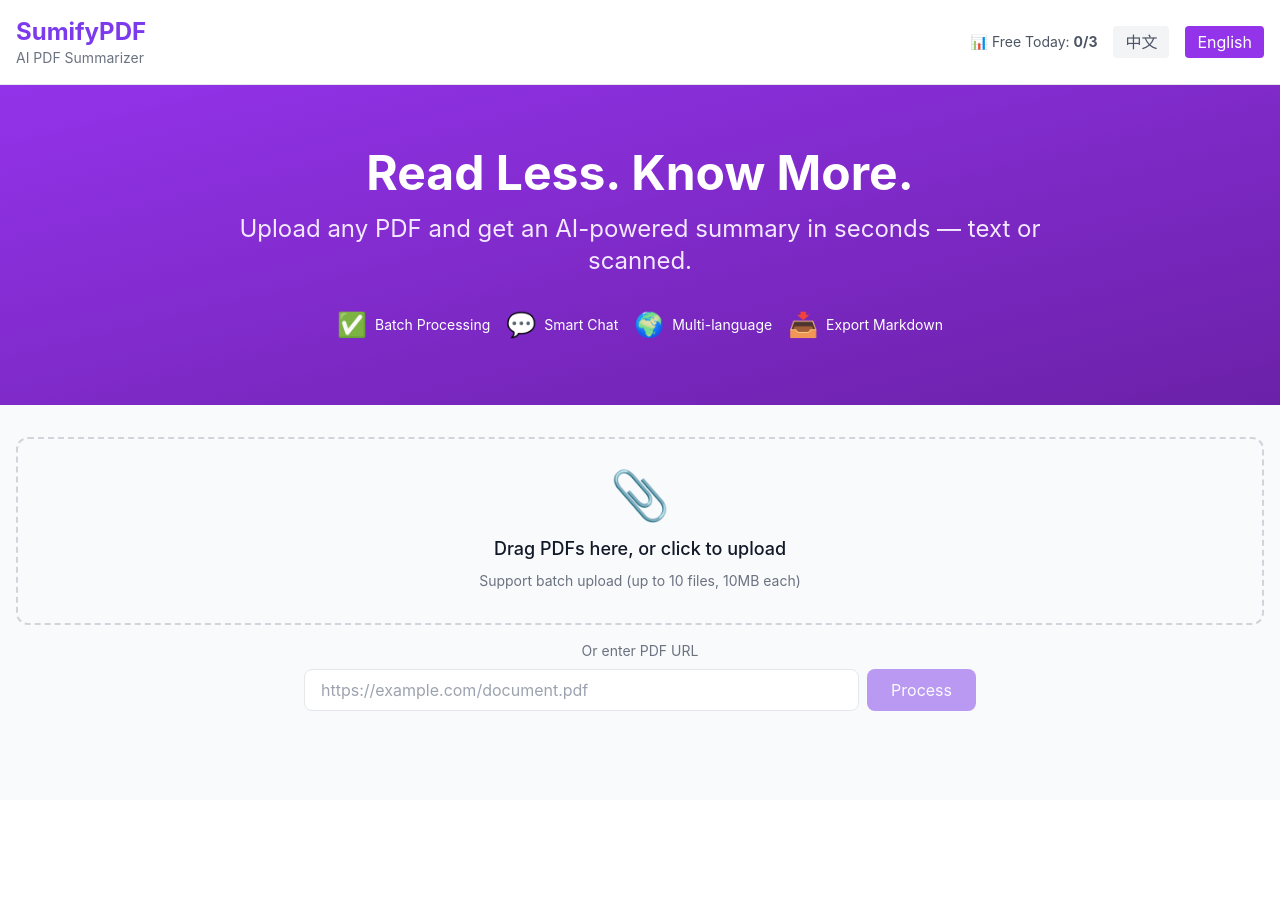
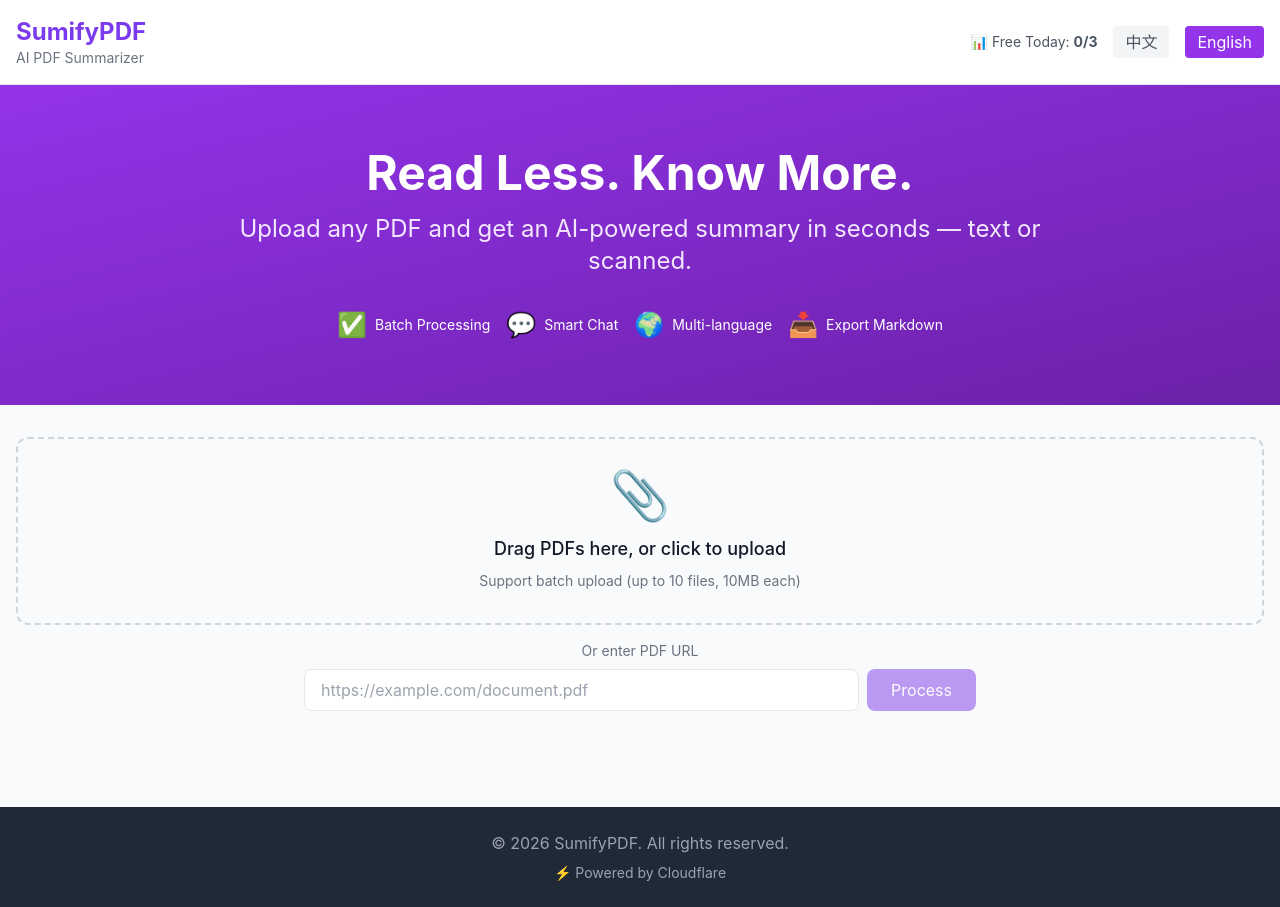
Before and after one commit to x819217-png/PDF-Guru-v2, a Next.js app: page / in a window 1280 px wide. Before the commit the page ends 800 px from the top, so only its background shows below. Built offline with nearby package versions, Linux system fonts and the light colour scheme.

Commit message:
fix: 添加 footer 覆盖错误信息

```diff
--- a/src/app/PageClient.tsx
+++ b/src/app/PageClient.tsx
@@ -1032,6 +1032,14 @@ export default function Home() {
         )}
         </div>
       </div>
+
+      {/* Footer */}
+      <footer className="bg-gray-800 text-gray-400 py-6 mt-16">
+        <div className="max-w-7xl mx-auto px-4 text-center">
+          <p>© 2026 SumifyPDF. All rights reserved.</p>
+          <p className="text-sm mt-2">⚡ Powered by Cloudflare</p>
+        </div>
+      </footer>
     </main>
   );
 }
```
